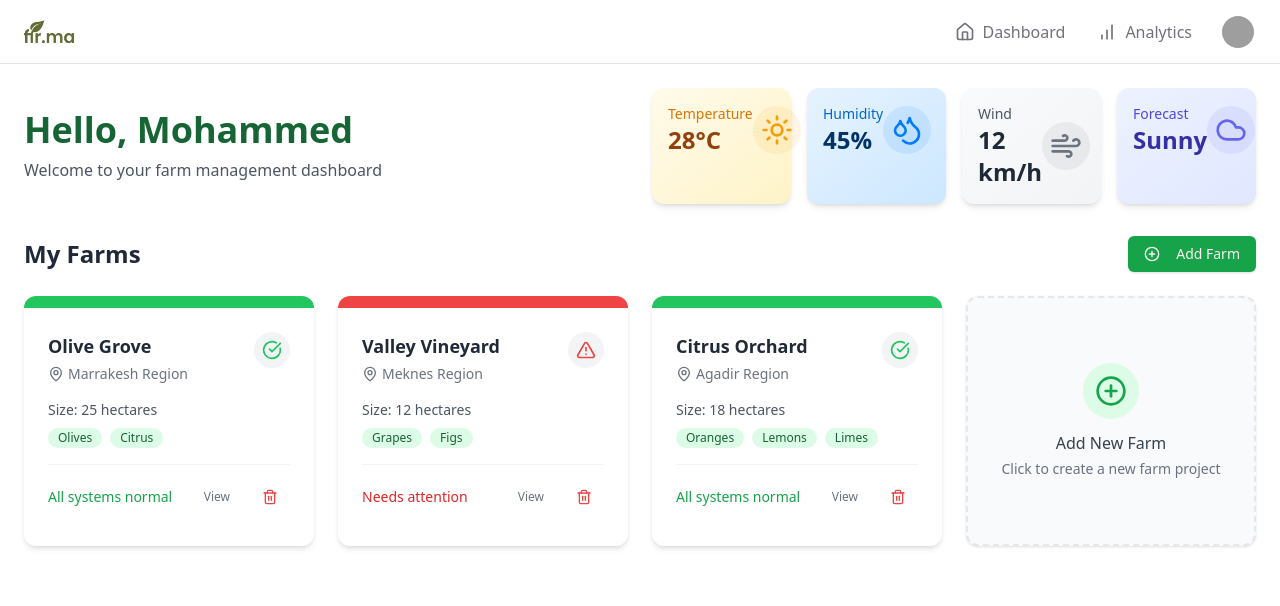
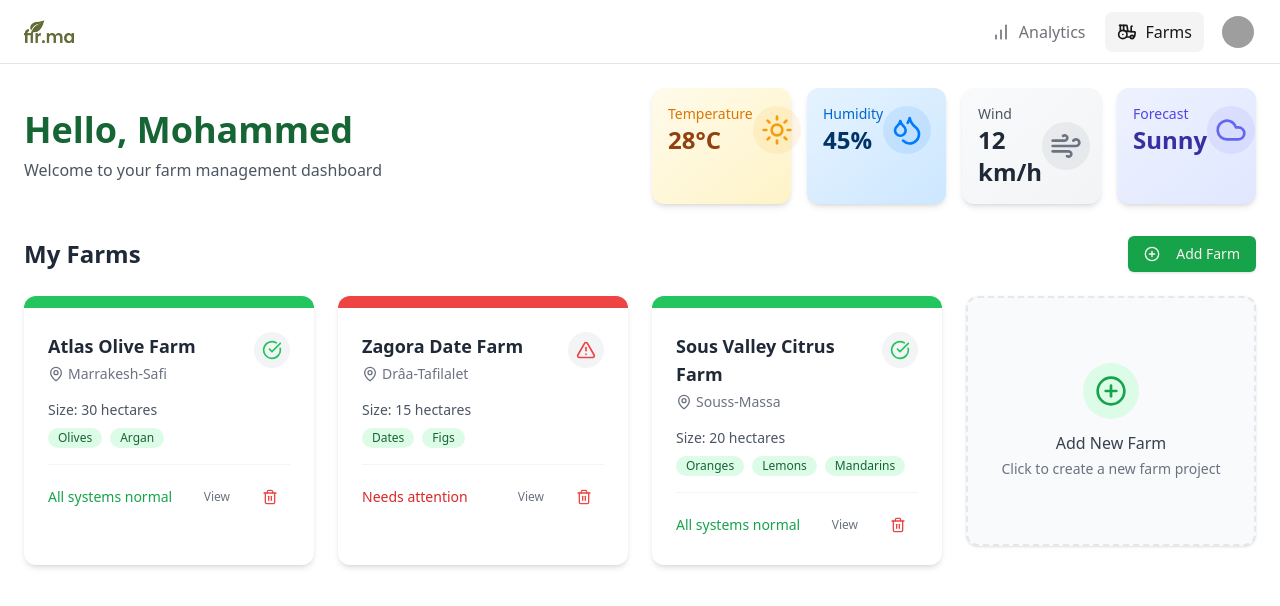
Before and after one commit to walidoumechtak/Fir.ma, a Next.js app: page /farms in a window 1280 px wide. Shown: the top 606 px of the page. Built offline with nearby package versions, Linux system fonts and the light colour scheme; grey boxes are pictures that could not be loaded.

Commit message:
update register page

```diff
--- a/src/components/auth/register-form.tsx
+++ b/src/components/auth/register-form.tsx
@@ -24,6 +24,17 @@ import {
   FormMessage,
 } from "@/components/ui/form";
 
+import {
+  Dialog,
+  DialogContent,
+  DialogDescription,
+  DialogFooter,
+  DialogHeader,
+  DialogTitle,
+} from "@/components/ui/dialog"
+import { Label } from "@/components/ui/label"
+import { Select, SelectContent, SelectItem, SelectTrigger, SelectValue } from "@/components/ui/select"
+
 const RegisterForm = () => {
   const [isPending, setIsPending] = useState(false);
   const [error, setError] = useState<string | undefined>();
@@ -31,6 +42,8 @@ const RegisterForm = () => {
   const [isSuccess, setIsSuccess] = useState(false);
   const fileInputRef = useRef<HTMLInputElement>(null);
   const router = useRouter()
+  const [formData, setFormData] = useState({})
+
 
 
   const form = useForm<z.infer<typeof RegisterSchema>>({
@@ -48,6 +61,10 @@ const RegisterForm = () => {
       fileInputRef.current.focus();
     }
   }, []);
+
+  const handleSelectChange = (name: string, value: string) => {
+    setFormData((prev) => ({ ...prev, [name]: value }))
+  }
 
   const onSubmit = async (values: z.infer<typeof RegisterSchema>) => {
 
@@ -134,6 +151,61 @@ const RegisterForm = () => {
                     )}
                   />
                 </div>
+                <div className="space-y-2">
+                    <Label htmlFor="communicationChannel" className="text-gray-700">
+                      Preferred Communication Channel
+                    </Label>
+                    <Select
+                      value={formData.communicationChannel}
+                      onValueChange={(value) => handleSelectChange("communicationChannel", value)}
+                    >
+                      <SelectTrigger id="communicationChannel" className="border-gray-300 focus:ring-green-500">
+                        <SelectValue placeholder="Select preferred channel" />
+                      </SelectTrigger>
+                      <SelectContent>
+                        <SelectItem value="mobile-app">Mobile App</SelectItem>
+                        <SelectItem value="whatsapp">WhatsApp</SelectItem>
+                        <SelectItem value="sms">SMS</SelectItem>
+                        <SelectItem value="voice-calls">Voice Calls</SelectItem>
+                      </SelectContent>
+                    </Select>
+                  </div>
+
+
+                    {/* User Type */}
+                    <div className="space-y-4 bg-gray-50 p-4 rounded-lg">
+                      <h3 className="text-sm font-medium text-gray-700 border-l-4 border-green-600 pl-2">User Type</h3>
+                      <div className="space-y-2">
+                        <Select onValueChange={(value) => handleSelectChange("userType", value)}>
+                          <SelectTrigger id="userType" className="border-gray-300 focus:ring-green-500">
+                            <SelectValue placeholder="Select user type" />
+                          </SelectTrigger>
+                          <SelectContent>
+                            <SelectItem value="farmer">Farmer</SelectItem>
+                            <SelectItem value="technician">Technician</SelectItem>
+                            <SelectItem value="advisor">Advisor / Engineer</SelectItem>
+                            <SelectItem value="other">Other</SelectItem>
+                          </SelectContent>
+                        </Select>
+                      </div>
+                      {formData.userType === "other" && (
+                        <div className="space-y-2">
+                          <Label htmlFor="otherUserType" className="text-gray-700">
+                            Please specify
+                          </Label>
+                          <Input
+                            id="otherUserType"
+                            name="otherUserType"
+                            value={formData.otherUserType || ""}
+                            onChange={handleInputChange}
+                            placeholder="Specify your user type"
+                            className="border-gray-300 focus:border-green-500 focus:ring-green-500"
+                          />
+                        </div>
+                      )}
+                    </div>
+
+
                 <FormField
                   control={form.control}
                   name="email"
--- a/src/components/contact.tsx
+++ b/src/components/contact.tsx
@@ -19,7 +19,7 @@ export default function Contact() {
             </div>
             <div className="flex items-center gap-2">
               <Phone className="h-5 w-5" />
-              <span>+1 (555) 123-4567</span>
+              <span>+92 303 7894439</span>
             </div>
             <div className="flex items-center gap-2">
               <MapPin className="h-5 w-5" />
--- a/src/components/farms/farms-page.tsx
+++ b/src/components/farms/farms-page.tsx
@@ -25,29 +25,29 @@ export function FarmsPage() {
   const [farms, setFarms] = useState<Farm[]>([
     {
       id: "1",
-      name: "Olive Grove",
-      size: "25 hectares",
-      location: "Marrakesh Region",
-      coordinates: { lat: 31.6295, lng: -7.9811 },
-      crops: ["Olives", "Citrus"],
+      name: "Atlas Olive Farm",
+      size: "30 hectares",
+      location: "Marrakesh-Safi",
+      coordinates: { lat: 31.6345, lng: -8.0000 },
+      crops: ["Olives", "Argan"],
       status: "good",
     },
     {
       id: "2",
-      name: "Valley Vineyard",
-      size: "12 hectares",
-      location: "Meknes Region",
-      coordinates: { lat: 33.8935, lng: -5.5547 },
-      crops: ["Grapes", "Figs"],
+      name: "Zagora Date Farm",
+      size: "15 hectares",
+      location: "Drâa-Tafilalet",
+      coordinates: { lat: 30.3322, lng: -5.8385 },
+      crops: ["Dates", "Figs"],
       status: "attention",
     },
     {
       id: "3",
-      name: "Citrus Orchard",
-      size: "18 hectares",
-      location: "Agadir Region",
-      coordinates: { lat: 30.4278, lng: -9.5981 },
-      crops: ["Oranges", "Lemons", "Limes"],
+      name: "Sous Valley Citrus Farm",
+      size: "20 hectares",
+      location: "Souss-Massa",
+      coordinates: { lat: 30.4000, lng: -9.6000 },
+      crops: ["Oranges", "Lemons", "Mandarins"],
       status: "good",
     },
   ])
--- a/src/components/footer.tsx
+++ b/src/components/footer.tsx
@@ -107,7 +107,7 @@ export default function Footer() {
               </li>
               <li className="flex items-center gap-2">
                 <Phone className="h-5 w-5 text-gray-400" />
-                <span className="text-gray-400">+1 (555) 123-4567</span>
+                <span className="text-gray-400">+92 303 7894439</span>
               </li>
               <li className="flex items-center gap-2">
                 <MapPin className="h-5 w-5 text-gray-400" />
--- a/src/components/layout/dashboard-layout.tsx
+++ b/src/components/layout/dashboard-layout.tsx
@@ -7,7 +7,7 @@ import { usePathname } from "next/navigation"
 import { useState } from "react"
 import Image from "next/image"
 
-import { BarChart, Droplets, Home, Menu, Settings, User, LogOut, X } from "lucide-react"
+import { BarChart, Droplets, Home, Menu, Settings, User, LogOut, X, Tractor } from "lucide-react"
 
 import { cn } from "@/lib/utils"
 import { Button } from "@/components/ui/button"
@@ -27,24 +27,24 @@ export function DashboardLayout({ children }: { children: React.ReactNode }) {
   const [open, setOpen] = useState(false)
 
   const routes = [
-    {
-      href: "/dashboard",
-      label: "Dashboard",
-      icon: Home,
-      active: pathname === "/dashboard",
-    },
+    // {
+    //   href: "/dashboard",
+    //   label: "Dashboard",
+    //   icon: Home,
+    //   active: pathname === "/dashboard",
+    // },
     {
       href: "/analytics",
       label: "Analytics",
       icon: BarChart,
       active: pathname === "/analytics",
     },
-    // {
-    //   href: "/settings",
-    //   label: "Settings",
-    //   icon: Settings,
-    //   active: pathname === "/settings",
-    // },
+    {
+      href: "/farms",
+      label: "Farms",
+      icon: Tractor,
+      active: pathname === "/farms",
+    },
   ]
 
   return (
@@ -138,10 +138,10 @@ export function DashboardLayout({ children }: { children: React.ReactNode }) {
                 <span>Settings</span>
               </DropdownMenuItem> */}
               <DropdownMenuSeparator />
-              <DropdownMenuItem>
+                <DropdownMenuItem onClick={() => (window.location.href = "/")}>
                 <LogOut className="mr-2 h-4 w-4" />
                 <span>Log out</span>
-              </DropdownMenuItem>
+                </DropdownMenuItem>
             </DropdownMenuContent>
           </DropdownMenu>
         </nav>
--- a/src/components/profile/profile-page.tsx
+++ b/src/components/profile/profile-page.tsx
@@ -34,6 +34,7 @@ export function ProfilePage() {
     userType: "farmer",
   })
 
+
   const [isModalOpen, setIsModalOpen] = useState(false)
 
   const handleUpdateProfile = (updatedProfile: UserProfile) => {
```
